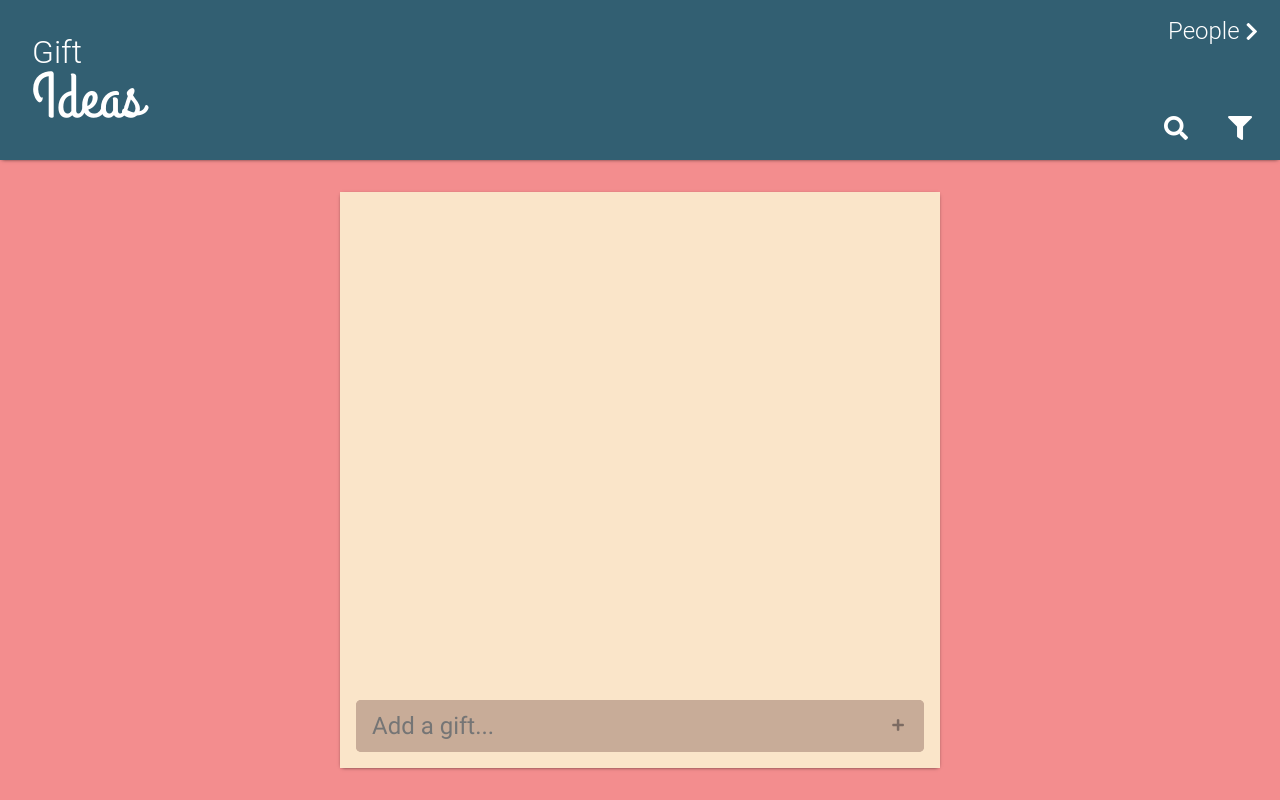
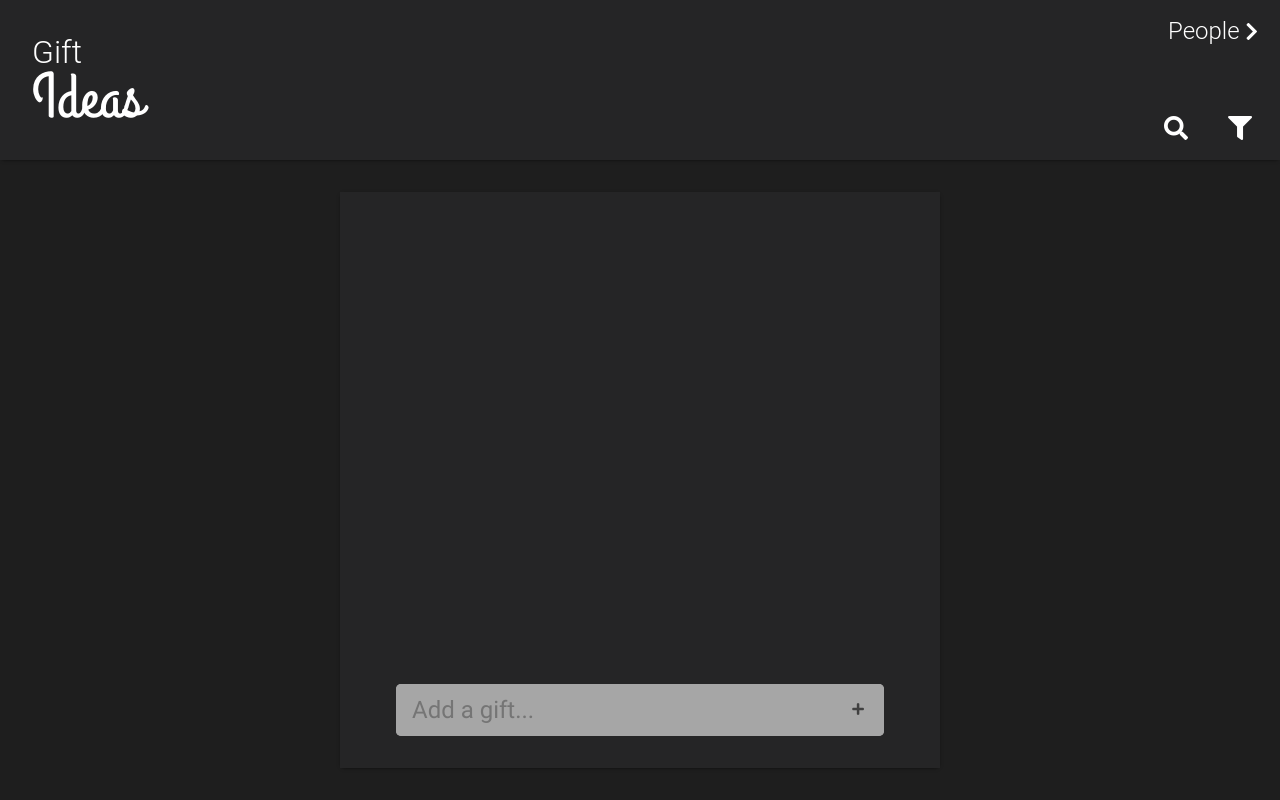
Before and after one commit to Guillermo--/GiftList, a React (Create React App) app: page / in a window 1280 px wide. Built offline with nearby package versions, Linux system fonts and the light colour scheme; a web font is replaced by a local one.

Commit message:
Layout fix

```diff
--- a/src/App.css
+++ b/src/App.css
@@ -2,7 +2,7 @@
     display: flex;
     height: 100vh;
     width: 100vw;
-    background: #f38d8e;
+    background: #1e1e1e;
     flex-direction: column;
     align-items: center;
 }
--- a/src/GiftItem/GiftItem.css
+++ b/src/GiftItem/GiftItem.css
@@ -1,22 +1,22 @@
 .giftItemContainer {
     display: flex;
     flex-direction: row;
-    border-bottom: 1px solid #c8ac98;
     height: 9vh;
     align-items: stretch;
     box-sizing: border-box;
-    padding: 1.5vh;
+    /* border: 1px solid; */
 }
 
 .pinIcon {
     display: flex;
     align-items: center;
-    justify-content: center;
+    justify-content: flex-start;
     border: none;
     background: none;
     flex-grow: 0.05;
     font-size: 3vh;
     color: #99b8b4;
+    /* border: 1px solid; */
 }
 
 .giftName {
@@ -25,18 +25,18 @@
     font-size: 4vh;
     font-family: "Roboto Mono Light";
     flex-grow: 1;
-    padding-left: 3vw;
+    color: #646695;
 }
 
 .menuIcon {
     display: flex;
     align-items: center;
-    justify-content: center;
-    border: none;
+    justify-content: flex-end;
     background: none;
     flex-grow: 0.05;
     font-size: 3vh;
-    color: #325f72;
+    color: #646695;
+    border: none;
 }
 
 @font-face {
--- a/src/GiftList/GiftList.css
+++ b/src/GiftList/GiftList.css
@@ -1,13 +1,13 @@
 .giftListContainer {
     display: flex;
     flex-direction: column;
-    background: #fae5c9;
+    background: #252526;
     width: 90vw;
     max-width: 600px;
     height: 72vh;
     margin-top: 4vh;
     box-sizing: border-box;
-    padding: 2vh;
+    padding: 4vh 7vh 4vh 7vh;
     box-shadow: 0 1px 4px -2px black;
     justify-content: space-between;
 }
@@ -23,11 +23,11 @@
     border-radius: 5px;
     border: none;
     height: 6.5vh;
-    background-color: #C8AC98;
+    background-color: #a6a6a6;
 }
 
 .addGiftInput {
-    background-color: #C8AC98;
+    background-color: #a6a6a6;
     border: none;
     border-radius: 5px 0 0 5px;
     flex-grow: 1;
@@ -46,10 +46,10 @@
     align-items: center;
     justify-content: center;
     border-radius: 0 5px 5px 0;
-    background-color: #C8AC98;
+    background-color: #a6a6a6;
     border: none;
     width: 6.5vh;
-    color: #7C6B62;
+    color: #404040;
 }
 
 @font-face {
--- a/src/GiftList/GiftList.js
+++ b/src/GiftList/GiftList.js
@@ -12,7 +12,7 @@ class GiftList extends React.Component {
             giftToAdd: ""
         }
 
-        this.getAllPersistedGifts();
+        this.setupAllPersistedGifts();
 
         this.addGiftToList = this.addGiftToList.bind(this)
         this.captureGiftToAdd = this.captureGiftToAdd.bind(this)
@@ -24,6 +24,8 @@ class GiftList extends React.Component {
     }
 
     addGiftToList(event) {
+        this.persistGiftLocally(this.state.giftToAdd);
+
         this.setState(previousState => {
             return {
                 gifts: previousState.gifts.concat(<GiftItem name={this.state.giftToAdd}/>),
@@ -32,8 +34,6 @@ class GiftList extends React.Component {
         })
 
         event.preventDefault();
-
-        this.persistGiftLocally(this.state.giftToAdd);
     }
 
     openIndexedDb() {
@@ -54,7 +54,7 @@ class GiftList extends React.Component {
         return openRequest;
     }
 
-    getAllPersistedGifts() {
+    setupAllPersistedGifts() {
 
         this.openIndexedDb().onsuccess = (event) => {
             var allGifts = []
@@ -67,7 +67,11 @@ class GiftList extends React.Component {
             };
 
             transaction.oncomplete = () => {
-                this.setState({gifts: allGifts.map(gift => <GiftItem name={gift.name}/>)});
+                this.setState({
+                    gifts: allGifts.map(gift =>
+                        <GiftItem name={gift.name} key={gift.id}/>)
+                });
+
                 console.log("Got all the gifts from the database: \n", allGifts);
             }
         }
@@ -75,7 +79,7 @@ class GiftList extends React.Component {
 
     persistGiftLocally(giftName) {
 
-        this.openIndexedDb().onsuccess = function(event) {
+        this.openIndexedDb().onsuccess = (event) => {
             var database = event.target.result;
             var transaction = database.transaction("gifts", "readwrite");
             var store = transaction.objectStore("gifts");
@@ -87,7 +91,7 @@ class GiftList extends React.Component {
             var addRequest = store.add(gift);
 
             addRequest.onsuccess = () => {
-                console.log("Successfully persisted " + giftName);
+                console.log("Successfully persisted '" + giftName + "'");
             }
         }
     }
--- a/src/Header/Header.css
+++ b/src/Header/Header.css
@@ -3,7 +3,7 @@
     flex-direction: row;
     width: 100vw;
     height: 20vh;
-    background: #325f72;
+    background: #252526;
     box-shadow: 0 1px 4px -2px black;
 }
 
```
